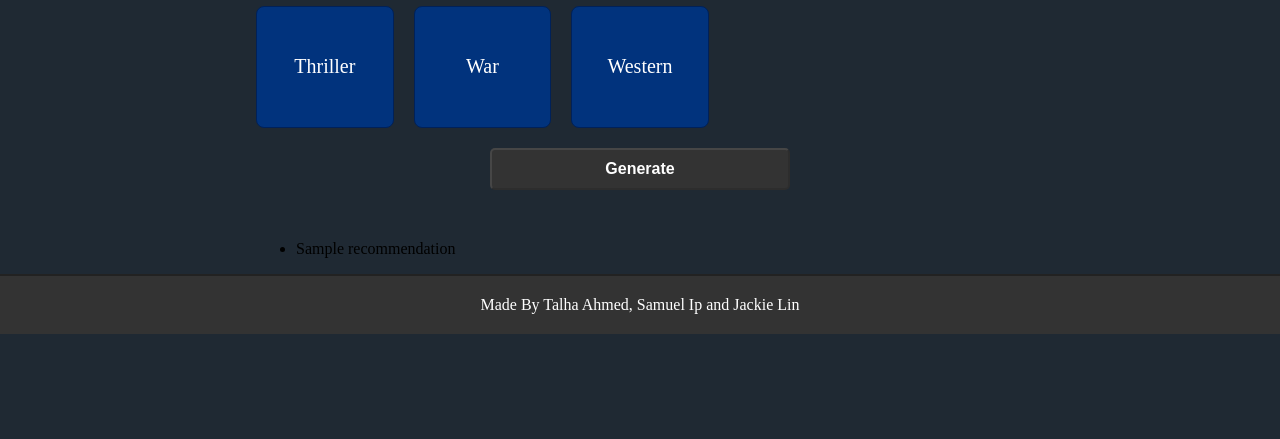
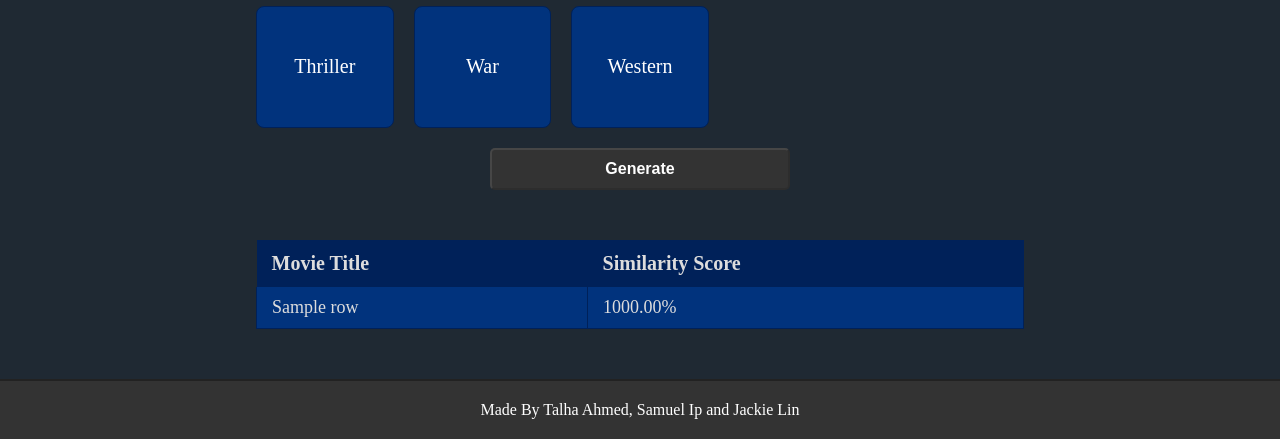
Before and after one commit to CommonCrayon/Movie-Recommendation, a Flask app: template Webpage/templates/index.html in a window 1280 px wide. Shown: the part 738-1177 px from the top of the page. Before the commit the page ends 1072 px from the top, so only its background shows below. Run offline with Flask 3, Linux system fonts and the light colour scheme; the template is opened without the code that fills it: most values are stand-ins (such as "Sample title", 1, 10 or a date in 2020).

Commit message:
Working Genre Recommendation Website

```diff
--- a/Webpage/app.py
+++ b/Webpage/app.py
@@ -1,12 +1,61 @@
 from flask import Flask, request, render_template
+import pandas as pd
+from sklearn.feature_extraction.text import CountVectorizer
+from sklearn.metrics.pairwise import cosine_similarity
+
+number_of_recommendations_to_return = 30
+
 
 app = Flask(__name__)
 
+def extract_genres(row):
+    genres_columns = ["Action", "Adventure", "Animation", "Children's",
+                "Comedy", "Crime", "Documentary", "Drama", "Fantasy",
+                "Film-Noir", "Horror", "Musical", "Mystery", "Romance",
+                "Sci-Fi", "Thriller", "War", "Western"]
+
+    genres = [col for col in genres_columns if row[col] == 1]
+    return ' '.join(genres)
+
+def get_recommendations_genre(genres, vectorizer, genre_matrix, movies_dataframe):
+    # Convert the list of genres into a single string
+    genres_string = ' '.join(genres)
+
+    # Vectorize the provided genres
+    genres_vector = vectorizer.transform([genres_string])
+
+    # Calculate similarity with all movies
+    genre_similarity = cosine_similarity(genres_vector, genre_matrix).flatten()
+
+    # Get indices of top similar movies
+    top_indices = genre_similarity.argsort()[::-1][1:number_of_recommendations_to_return]  # Exclude the first, as it's the input itself
+
+    # Get the movie titles and similarity scores
+    recommended_movies = movies_dataframe.iloc[top_indices][['title']].copy()
+    recommended_movies['similarity_score'] = genre_similarity[top_indices]
+
+    return recommended_movies.reset_index()
+
 # Function to generate movie recommendations based on selected genres
 def generate_recommendations(selected_genres):
-    # Implement your recommendation generation logic here
-    recommendations = ["Recommendation 1", "Recommendation 2", "Recommendation 3"]
-    return recommendations
+    movies_dataframe = pd.read_csv("../dataset/ml-100k/u.item", delimiter="|", encoding="latin1",
+                                names=["item id", "title", "release date",
+                                        "video release date", "IMDb URL", "unknown",
+                                        "Action", "Adventure", "Animation",
+                                        "Children's", "Comedy", "Crime",
+                                        "Documentary", "Drama", "Fantasy",
+                                        "Film-Noir", "Horror", "Musical",
+                                        "Mystery", "Romance", "Sci-Fi",
+                                        "Thriller", "War", "Western"
+                                        ])
+    movies_dataframe = movies_dataframe.drop(["unknown"], axis=1)
+    movies_dataframe['genres'] = movies_dataframe.apply(extract_genres, axis=1)
+
+    # Vectorization
+    vectorizer = CountVectorizer(binary=True, lowercase=False)
+    genre_matrix = vectorizer.fit_transform(movies_dataframe['genres'])
+
+    return get_recommendations_genre(selected_genres, vectorizer, genre_matrix, movies_dataframe)
 
 @app.route('/')
 def index():
--- a/Webpage/templates/index.html
+++ b/Webpage/templates/index.html
@@ -122,6 +122,39 @@
         #execute-btn:hover {
             background-color: rgba(255, 255, 255, 0.1); /* Lighter background on hover */
         }
+
+        table
+        {
+            border-collapse: collapse;
+            width: 100%;
+            margin-top: 25px;
+            margin-bottom: 50px;
+        }
+
+        thead
+        {
+            background-color: #002159;
+        }
+
+        th
+        {
+            padding: 12px 15px;
+            text-align: left;
+            color: #ddd;
+            font-size: 20px;
+        }
+
+        tbody td
+        {
+            padding: 10px 15px;
+            border-bottom: 1px solid #002159;
+            border-left: 1px solid #002159;
+            border-right: 1px solid #002159;
+            background-color: #01337D;
+            color: #ddd;
+            font-size: 18px;
+        }
+
     </style>
 </head>
 <body>
@@ -160,11 +193,24 @@
             <button id="execute-btn" disabled>Generate</button>
         </form>
 
-        <ul>
-            {% for recommendation in recommendations %}
-                <li>{{ recommendation }}</li>
+        {% if recommendations is defined %}
+        <table>
+          <thead>
+            <tr>
+              <th>Movie Title</th>
+              <th>Similarity Score</th>
+            </tr>
+          </thead>
+          <tbody>
+            {% for index, row in recommendations.iterrows() %}
+              <tr>
+                <td>{{ row['title'] }}</td>
+                <td>{{ "%.2f" % (row['similarity_score'] * 100) }}%</td>
+              </tr>
             {% endfor %}
-        </ul>
+          </tbody>
+        </table>
+      {% endif %}
     </div>
 
 
```
